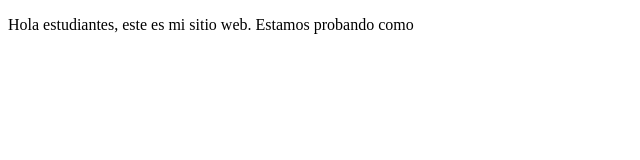
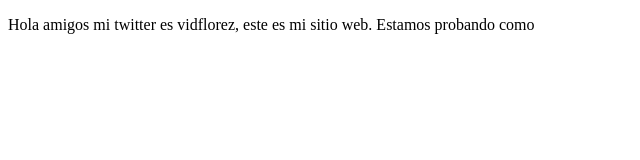
Before and after one commit to DavidJFlorez/ProyectoDemoCursoPrework, a plain HTML site: page index.html in a window 1280 px wide. Shown: the whole page, without its empty margins (0-640 px from the left). Drawn offline with Linux system fonts and the light colour scheme.

```diff
--- a/index.html
+++ b/index.html
@@ -7,6 +7,6 @@
     <title>Hola Mundo</title>
 </head>
 <body>
-    <p>Hola estudiantes, este es mi sitio web. Estamos probando como</p>
+    <p>Hola amigos mi twitter es vidflorez, este es mi sitio web. Estamos probando como</p>
 </body>
 </html>
```
